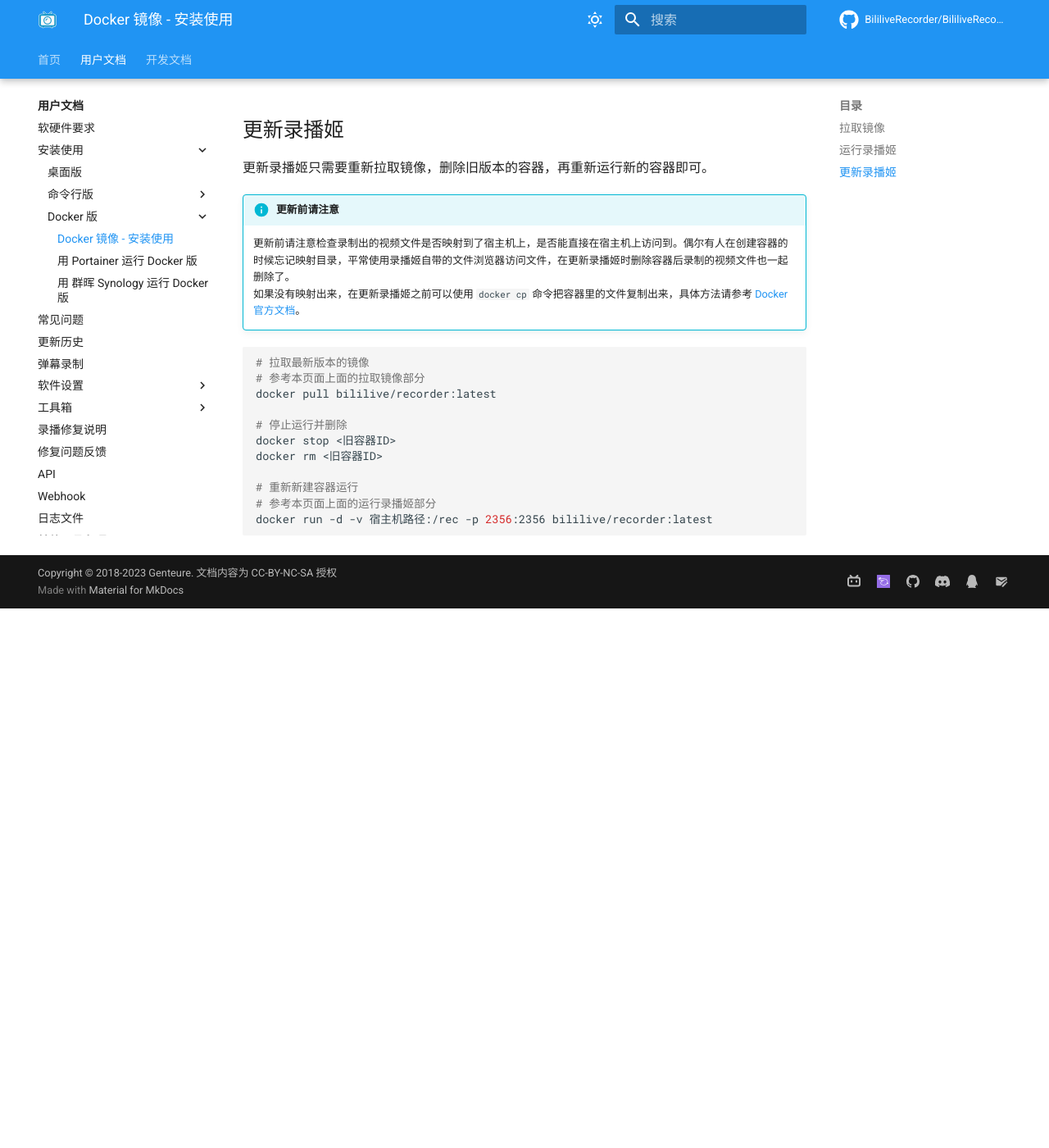
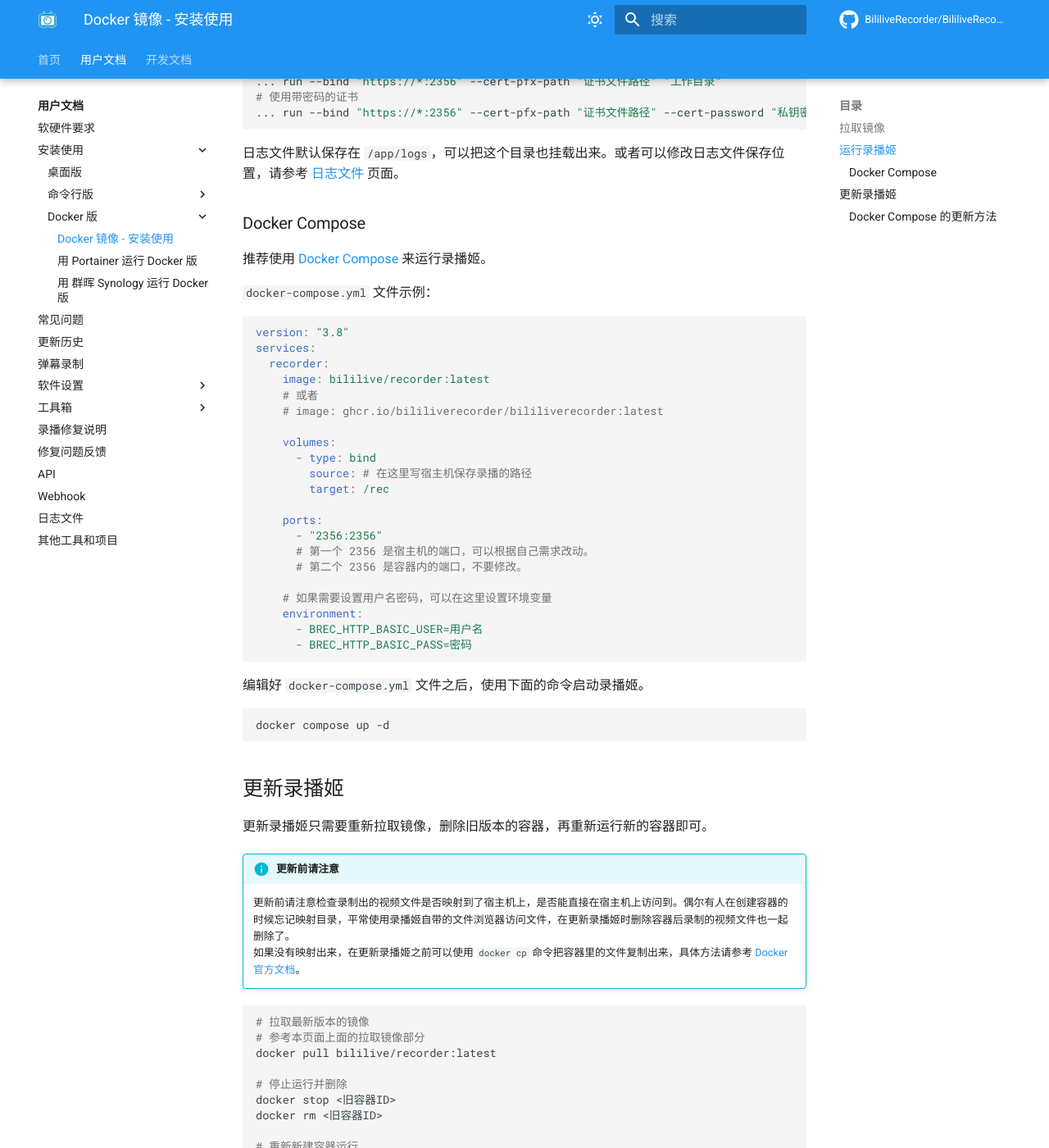
Before and after one commit to BililiveRecorder/website, an MkDocs documentation site: the page built from docs/user/install/docker.md, in a window 1280 px wide and 1400 px high, scrolled down 2738 px. Shown: the whole window at 82% size. Built offline with MkDocs 1.6.1 and Material for MkDocs 9.7.7, drawn with Linux system fonts in a browser that asks for light colours; comment, search, counter and statistics services are not loaded; before the commit the page ends 3480 px from its top, so only the background shows below that; some of the changed text lies outside the part shown.

Commit message:
add docker compose usage example

````diff
--- a/docs/user/install/docker.md
+++ b/docs/user/install/docker.md
@@ -2,6 +2,10 @@
 title: Docker 镜像 - 安装使用
 ---
 # Docker 镜像 - 安装使用
+
+本页面介绍了如何使用 Docker 和 Docker Compose 来运行录播姬。两种运行方式选择一个即可。
+
+[推荐使用 Docker Compose 运行录播姬。](#docker-compose)
 
 ## 拉取镜像
 
@@ -32,12 +36,13 @@
     `2.0` 是大版本为 2 次版本为 0 的最新一个版本。
     `2.0.0` 是固定的 2.0.0 版，不会变。
 
-录播姬的镜像中 entrypoint 已经设置成运行录播姬，默认的 cmd 是在用容器内的 `/rec` 作为工作目录运行。
-镜像的默认命令相当于是：
+!!! info "镜像的默认 cmd"
+    录播姬的镜像中 entrypoint 已经设置成运行录播姬，默认的 cmd 是在用容器内的 `/rec` 作为工作目录运行。
+    镜像的默认命令相当于是：
 
-```sh
-./brec run --bind http://*:2356 /rec
-```
+    ```sh
+    ./brec run --bind http://*:2356 /rec
+    ```
 
 !!! warning "地址有变动"
     之前镜像地址是 `ghcr.io/bililive/bililiverecorder` 这个旧地址已经不再使用。
@@ -120,6 +125,42 @@
 
 日志文件默认保存在 `/app/logs`，可以把这个目录也挂载出来。或者可以修改日志文件保存位置，请参考 [日志文件](../log-file.md) 页面。
 
+### Docker Compose
+
+推荐使用 [Docker Compose](https://docs.docker.com/compose/){target=_blank} 来运行录播姬。
+
+`docker-compose.yml` 文件示例：
+
+```yml
+version: "3.8"
+services:
+  recorder:
+    image: bililive/recorder:latest
+    # 或者
+    # image: ghcr.io/bililiverecorder/bililiverecorder:latest
+
+    volumes:
+      - type: bind
+        source: # 在这里写宿主机保存录播的路径
+        target: /rec
+
+    ports:
+      - "2356:2356"
+      # 第一个 2356 是宿主机的端口，可以根据自己需求改动。
+      # 第二个 2356 是容器内的端口，不要修改。
+
+    # 如果需要设置用户名密码，可以在这里设置环境变量
+    environment:
+      - BREC_HTTP_BASIC_USER=用户名
+      - BREC_HTTP_BASIC_PASS=密码
+```
+
+编辑好 `docker-compose.yml` 文件之后，使用下面的命令启动录播姬。
+
+```sh
+docker compose up -d
+```
+
 ## 更新录播姬
 
 更新录播姬只需要重新拉取镜像，删除旧版本的容器，再重新运行新的容器即可。
@@ -141,3 +182,12 @@
 # 参考本页面上面的运行录播姬部分
 docker run -d -v 宿主机路径:/rec -p 2356:2356 bililive/recorder:latest
 ```
+
+### Docker Compose 的更新方法
+
+```sh
+# 拉取最新版本的镜像
+docker compose pull
+# 重新运行最新的容器
+docker compose up -d
+```
````
